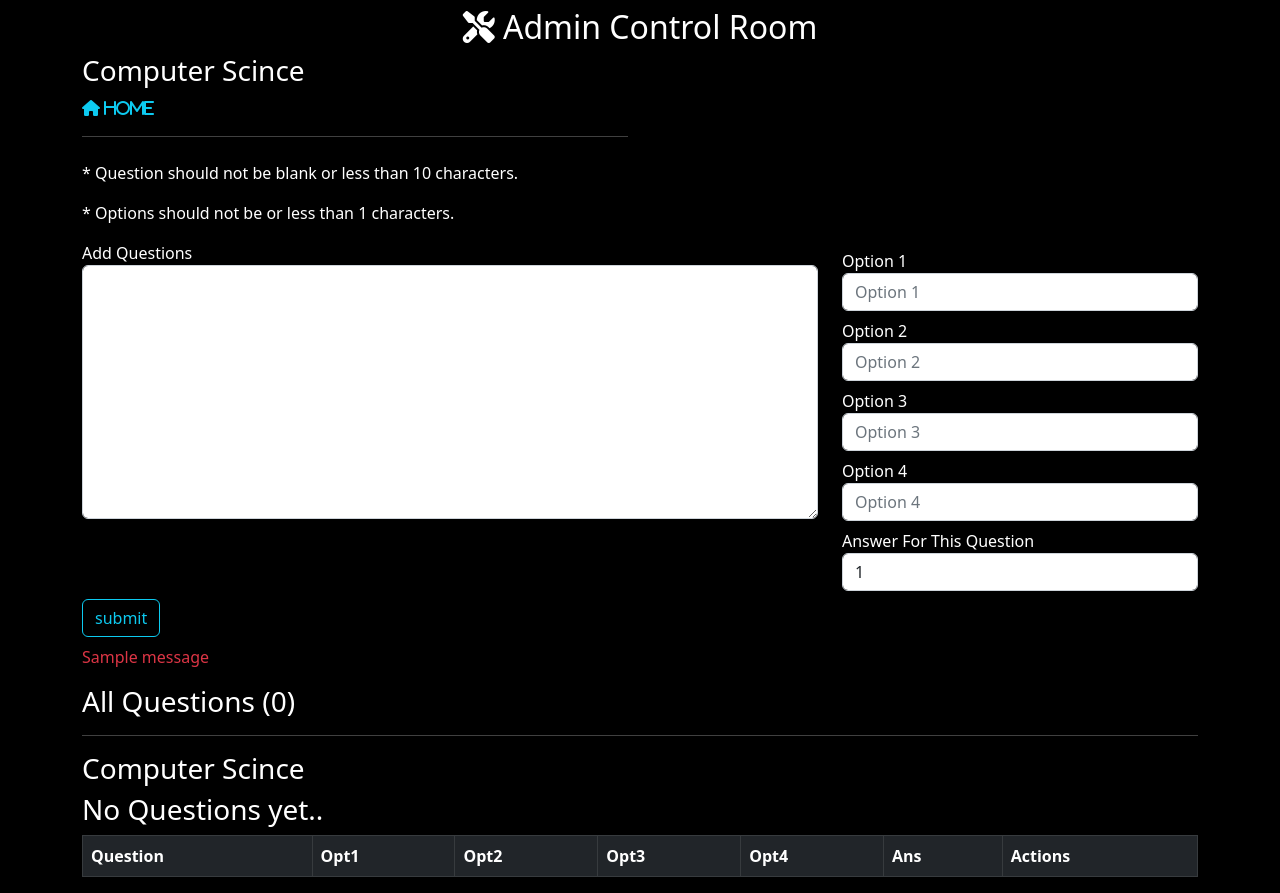
After one commit to incredible-India/Tea-Time, a Django app: page /controlroom/see/topic/13/ in a window 1280 px wide. The commit adds this page. Run offline with Django 4.2, Linux system fonts and the light colour scheme; data comes from the database, SQL or seed files in the repository; both versions use the stored data as it was after the commit; tables that the repository leaves empty hold one stand-in row (values such as "Sample post"); one stand-in notice (Sample message) is shown; lists and menus that the app fills with data are empty; some libraries are stand-ins or nearby versions.

Commit message:
question added features

```diff
--- a/teaAdmin/models.py
+++ b/teaAdmin/models.py
@@ -8,3 +8,23 @@ class QuizStatus(models.Model):
 
 class topics(models.Model):
     tname = models.CharField(max_length=250)
+    def __str__(self):
+        return self.tname
+
+
+class questions(models.Model):
+    topic = models.ForeignKey(topics,on_delete = models.CASCADE)
+    question = models.TextField()
+
+    def __str__(self):
+        return self.question
+
+
+class option(models.Model):
+    topic = models.ForeignKey(topics,on_delete = models.CASCADE)
+    questions = models.ForeignKey(questions, on_delete = models.CASCADE)
+    opt1 = models.CharField(max_length=400)
+    opt2 = models.CharField(max_length=400)
+    opt3 = models.CharField(max_length=400)
+    opt4 = models.CharField(max_length=400)
+    ans = models.IntegerField()
--- a/teaAdmin/templates/teaAdmin/admin.html
+++ b/teaAdmin/templates/teaAdmin/admin.html
@@ -117,7 +117,7 @@
                     <th scope="row">1</th>
                     <td>{{i.tname | capfirst}}</td>
                     <td><a href="/controlroom/delete/topic/{{i.id}}" class='text-danger'>Delete Topic</a></td>
-                    <td><a href="/controlroom/see/topic/{{i.id}}" class='text-info'>Questions</a></td>
+                    <td><a href="{% url 'question'  id=i.id %}" class='text-info'>Questions</a></td>
 
                   </tr>
                 {% endfor %}
--- /dev/null
+++ b/teaAdmin/templates/teaAdmin/question.html
@@ -0,0 +1,157 @@
+{% extends 'core/base.html' %}
+
+
+
+{% block title %}
+<title>Control Room : Add questions</title>
+
+{% endblock title %}
+
+
+{% block content %}
+<h2 class="text-center container mt-2"><i class="fa-solid fa-screwdriver-wrench"></i>  Admin Control Room  </i> </h2>
+
+
+
+<div class="container mt-2">
+    <div class="row">
+        <div class="col-sm-6">
+            {% if topicname %}
+            {% for i in topicname %}
+            <h3 >{{i.tname | capfirst}}
+            </h3>
+            <a href="/controlroom" class="text-info"><i class="fas fa-home"> Home</i></a>
+            <hr>
+
+            {% endfor %}
+
+
+            {% else %}
+
+            {% endif %}
+        </div>
+    </div>
+</div>
+
+<div class="container mt-2">
+    <p>* Question should not be blank or less than 10 characters. </p>
+    <p>* Options should not be  or less than 1 characters.</p>
+</div>
+
+<form action="" method="post">
+
+    {% csrf_token %}
+<div class="container mt-2">
+    <div class="row">
+
+
+        <div class="col-sm-8">
+
+            <label for="question">Add Questions</label>
+            <textarea name="question" id="question" cols="30" rows="10" class="form-control" required></textarea>
+        </div>
+
+        <div class="col-sm-4">
+            <label for="opt1" class="mt-2">Option 1 </label>
+            <input type="text" name="opt1" id="opt1" class="form-control" placeholder="Option 1" required>
+            <label for="opt2" class="mt-2">Option 2 </label>
+            <input type="text" name="opt2" id="opt2" class="form-control" placeholder="Option 2" required>
+            <label for="opt3" class="mt-2">Option 3 </label>
+            <input type="text" name="opt3" id="opt3" class="form-control" placeholder="Option 3" required>
+            <label for="opt4" class="mt-2">Option 4 </label>
+            <input type="text" name="opt4" id="opt4" class="form-control" placeholder="Option 4" required>
+
+            <label for="ans" class='mt-2'>Answer For This Question</label>
+            <select name="ans" id="ans" class="form-control" required>
+                <option value="1">1</option>
+                <option value="2">2</option>
+                <option value="3">3</option>
+                <option value="4">4</option>
+            </select>
+        </div>
+
+    </div>
+    <input type="submit" value="submit" class="btn btn-outline-info mt-2 ">
+
+    <div class="mt-2">
+        {% if messages %}
+        {% for i in messages %}
+        <p class='text-danger'>{{i}}</p>
+        {% endfor %}
+        {% endif %}
+    </div>
+</div>
+
+</form>
+
+
+
+<div class="container mt-3">
+
+    <h3>All Questions  ({{total}})</h3>
+    <hr>
+    {% if topicname %}
+    {% for i in topicname %}
+    <h3 >{{i.tname | capfirst}}
+    </h3>
+
+
+    {% endfor %}
+
+
+    {% else %}
+
+    {% endif %}
+    <table class="table table-bordered table-dark">
+        <thead>
+          <tr>
+
+            <th scope="col" >Question</th>
+            <th scope="col" >Opt1</th>
+            <th scope="col" >Opt2</th>
+            <th scope="col" >Opt3</th>
+            <th scope="col" >Opt4</th>
+            <th scope="col">Ans</th>
+            <th scope="col">Actions</th>
+          </tr>
+        </thead>
+        <tbody>
+      {% if quest %}
+
+      {% for i in quest %}
+      <tr>
+        <td>{{i.question | capfirst}}</td>
+
+        {% if opt %}
+        {% for j in opt %}
+        {% if i.id == j.id %}
+
+        <td>{{j.opt1}}</td>
+        <td>{{j.opt2}}</td>
+        <td>{{j.opt3}}</td>
+        <td>{{j.opt4}}</td>
+        <td>{{j.ans}}</td>
+
+        <td><a href="/delete/question/{{i.id}}/" class="text-danger">Delete</a>
+       <a href="/edit/question/{{i.id}}/" class="text-info mx-2">Edit</a></td>
+        {% endif %}
+        {% endfor %}
+        {% else %}
+        <td>N/A</td>
+        {% endif %}
+      </tr>
+      {% endfor %}
+
+      {% else %}
+      <h3>
+        No Questions yet..
+      </h3>
+      {% endif %}
+
+
+        </tbody>
+      </table>
+</div>
+
+
+{% endblock content %}
--- a/teaAdmin/urls.py
+++ b/teaAdmin/urls.py
@@ -3,6 +3,7 @@ from . import views as v
 
 urlpatterns = [
     path('',v.adminPage.as_view(),name='adminclass'),
+    path('see/topic/<int:id>/',v.addQuestion.as_view(),name='question'),
     path('delete/topic/<int:id>/',v.deleteTopic.as_view(),name='adminclass'),
     path('alldelete/topic/<int:passw>/',v.alldelete.as_view(),name='adminclass'),
 ]
--- a/teaAdmin/views.py
+++ b/teaAdmin/views.py
@@ -1,7 +1,11 @@
+from http.client import HTTPResponse
+from xml.dom.xmlbuilder import Options
 from django.shortcuts import render,HttpResponse,HttpResponseRedirect
 from django.contrib import messages
 from django.views import View
-from .models import QuizStatus,topics
+from .models import QuizStatus, questions,topics,option
+from django.db.models import Q
+
 # Create your views here.
 
 
@@ -81,3 +85,66 @@ class alldelete(View):
             return HttpResponseRedirect('/controlroom')
         else:
             return HttpResponse('kuchh to gadbad hai daya')
+
+
+
+
+#todo for adding the question to the selected topics
+
+class addQuestion(View):
+    def get(self, request,id):
+
+        topicname = topics.objects.filter(id=id)
+
+
+
+        if topicname.exists():
+
+            quest = questions.objects.filter(topic = topics.objects.get(id=id))
+
+            opt = option.objects.filter(topic = topics.objects.get(id=id) )
+            return render(request,'teaAdmin/question.html',{'topicname':topicname
+            ,'quest':quest,'opt':opt,'total' : len(quest)})
+
+
+        else:
+            return HttpResponse('<h1> Something went wrong </h1>')
+
+    def post(self,request,id):
+
+        quest = request.POST.get('question')
+        opt1 = request.POST.get('opt1')
+        opt2 = request.POST.get('opt2')
+        opt3 = request.POST.get('opt3')
+        opt4 = request.POST.get('opt4')
+        ans = request.POST.get('ans')
+
+        if len(quest.strip()) < 9:
+            messages.error(request,'Question Should not be blank or less than 10 characters..')
+            return HttpResponseRedirect(f'/controlroom/see/topic/{id}')
+        if len(opt1.strip()) < 1:
+            messages.error(request,'option 1 Should not be blank or less than 1 characters..')
+            return HttpResponseRedirect(f'/controlroom/see/topic/{id}')
+        if len(opt2.strip()) < 1:
+            messages.error(request,'Option 2 Should not be blank or less than 1 characters..')
+            return HttpResponseRedirect(f'/controlroom/see/topic/{id}')
+        if len(opt3.strip()) < 1:
+            messages.error(request,'Option 3 Should not be blank or less than 1 characters..')
+            return HttpResponseRedirect(f'/controlroom/see/topic/{id}')
+        if len(opt4.strip()) < 1:
+            messages.error(request,'Option 4 Should not be blank or less than 1 characters..')
+            return HttpResponseRedirect(f'/controlroom/see/topic/{id}')
+
+
+        que =  questions.objects.filter(Q(question = quest) & Q(topic=topics.objects.get(id=id)))
+
+        if que.exists():
+            messages.error(request,'Question Already Exist..')
+            return HttpResponseRedirect(f'/controlroom/see/topic/{id}')
+        else:
+            #question save the first
+            questions.objects.create(question=quest, topic = topics.objects.get(id=id)).save()
+            #now save the options
+
+            option.objects.create(questions=questions.objects.get(question=quest), topic = topics.objects.get(id=id),opt1=opt1, opt2=opt2,opt3=opt3, opt4=opt4,ans=ans).save()
+            return HttpResponseRedirect(f'/controlroom/see/topic/{id}')
```
Also changed, not shown: teaAdmin/admin.py (+12 -1 lines), db.sqlite3, teaAdmin/migrations/0003_questions.py (added), teaAdmin/migrations/0004_option.py (added), teaAdmin/migrations/0005_rename_questions_questions_question.py (added).
